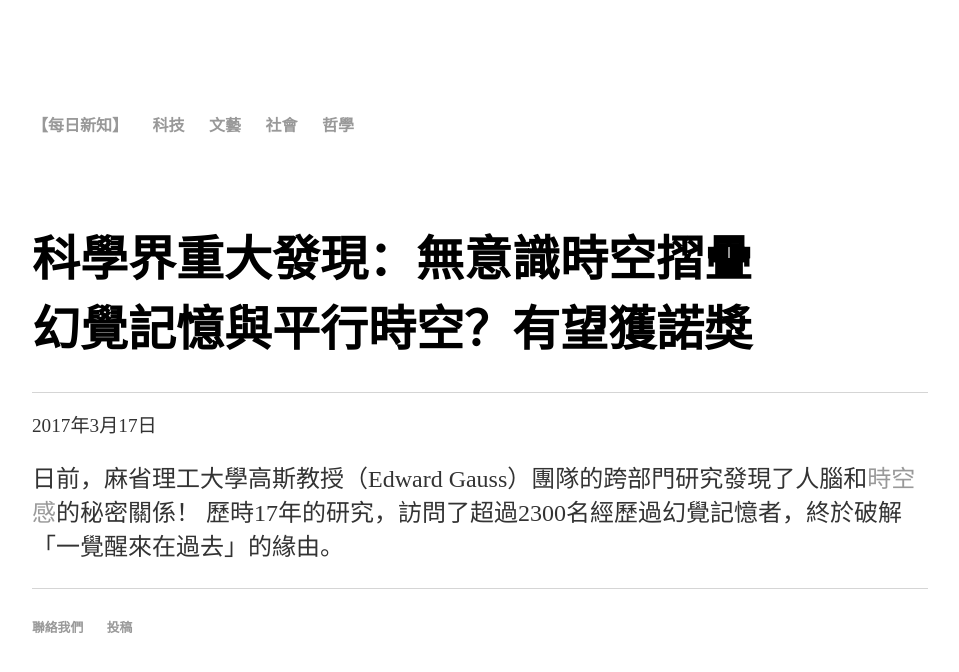
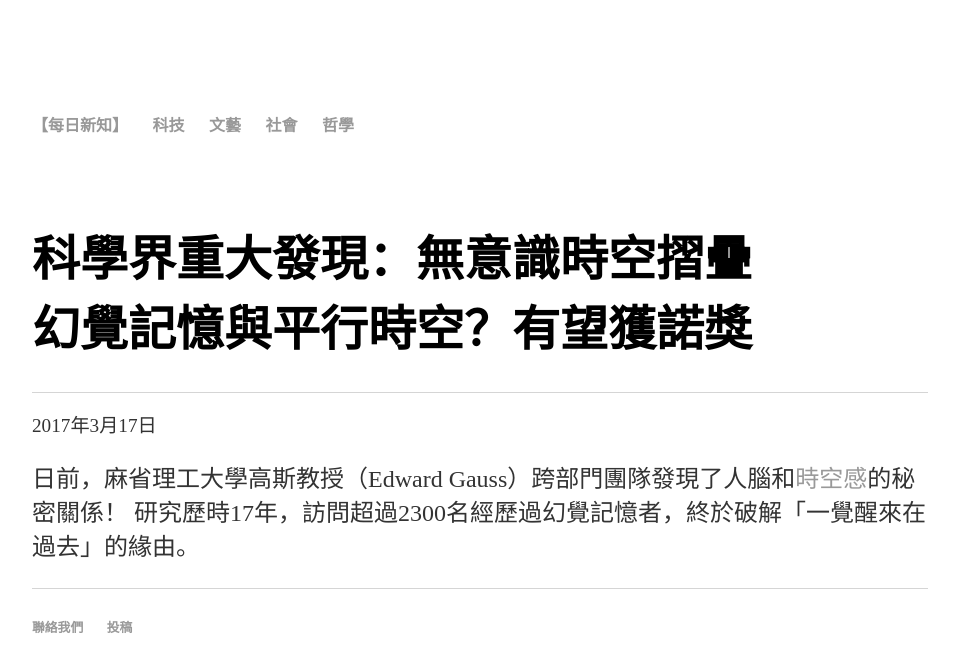
Before and after one commit to maksuihin/maksuihin.github.io, a Jekyll site: the page built from time.html, in a window 1280 px wide. Shown: the top 672 px of the page, without its empty margins (160-1119 px from the left). Built offline with Jekyll 4.4.1, drawn with Linux system fonts in a browser that asks for light colours.

Commit message:
Update time.html

```diff
--- a/time.html
+++ b/time.html
@@ -8,6 +8,6 @@ title: 每日新知：無意識時空摺疊
 <!--googleon: all-->
     <footer><p>2017年3月17日</p></footer>
 <!--<p><em>一覺醒來在過去</em></p>-->
-<p>日前，麻省理工大學高斯教授（Edward Gauss）團隊的跨部門研究發現了人腦和<a href="/">時空感</a>的秘密關係！
-    歷時17年的研究，訪問了超過2300名經歷過幻覺記憶者，終於破解「一覺醒來在過去」的緣由。</p>
+<p>日前，麻省理工大學高斯教授（Edward Gauss）跨部門團隊發現了人腦和<a href="/">時空感</a>的秘密關係！
+    研究歷時17年，訪問超過2300名經歷過幻覺記憶者，終於破解「一覺醒來在過去」的緣由。</p>
     		</div>
```
